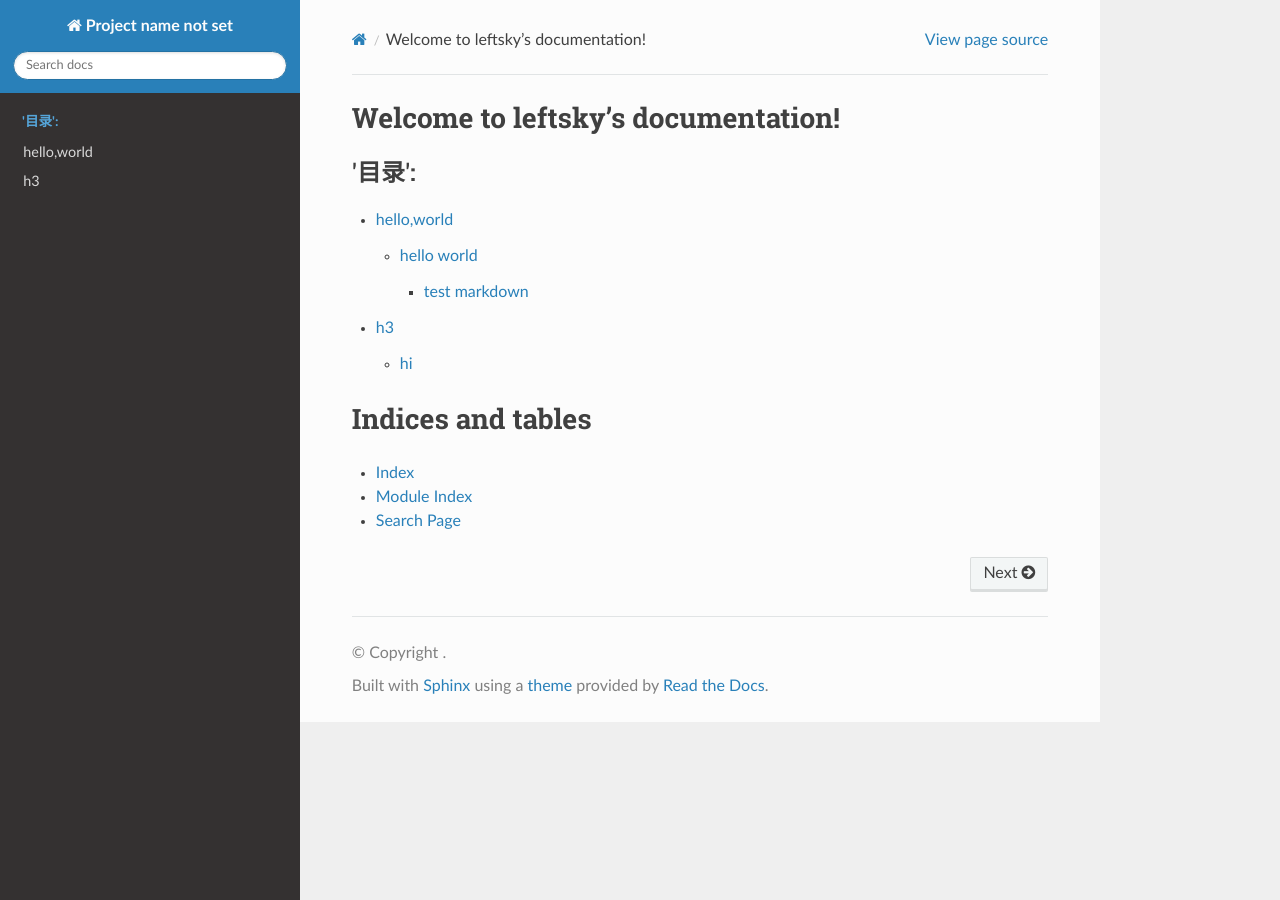
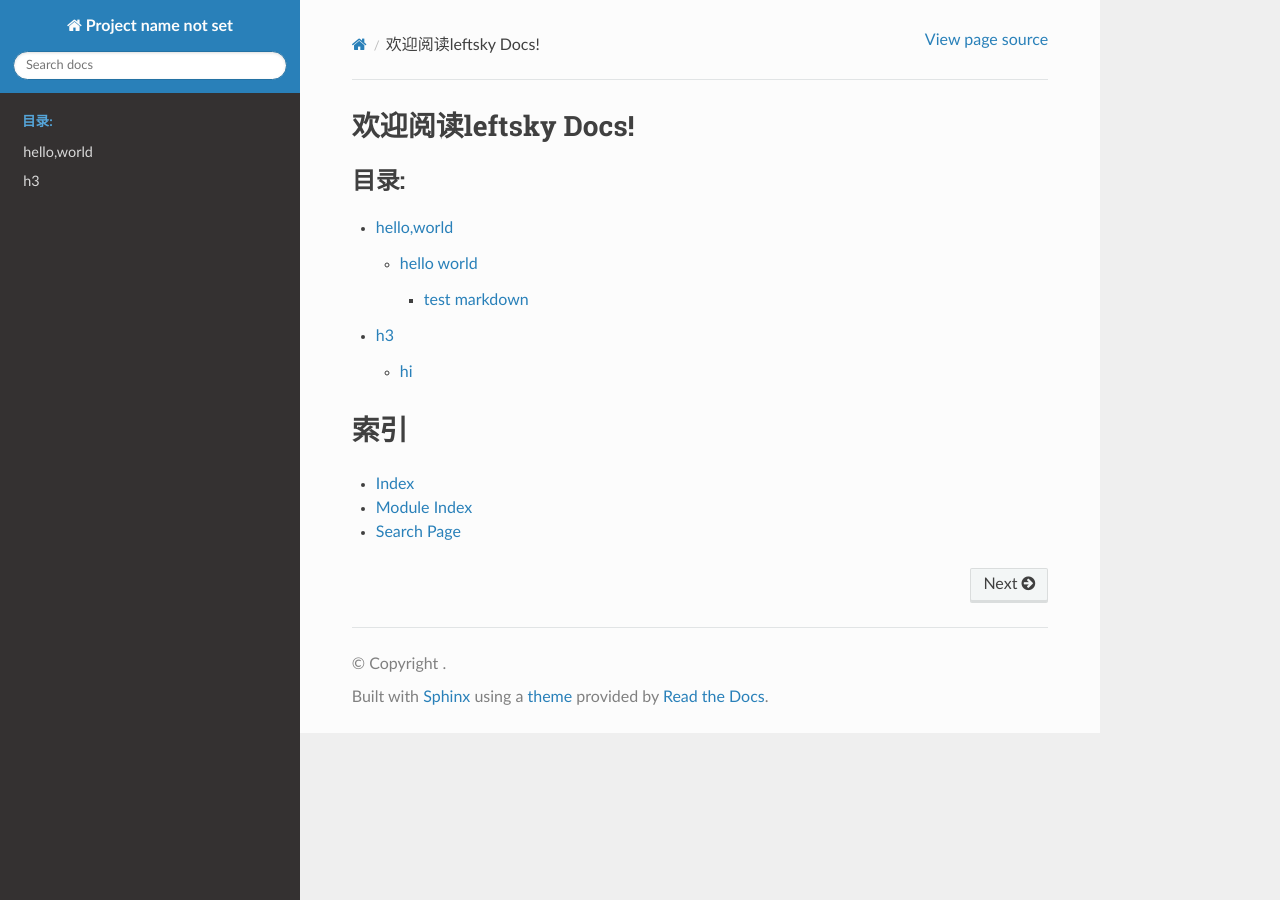
Before and after one commit to leftsky/doc, a Sphinx documentation site: the page built from source/index.rst, in a window 1280 px wide. Built offline with Sphinx 7.4.7 and the Read the Docs theme 2.0.0, drawn with Linux system fonts in a browser that asks for light colours; pages that are not in the unit, such as notebooks, are missing from menus.

Commit message:
no message

```diff
--- a/source/index.rst
+++ b/source/index.rst
@@ -3,18 +3,18 @@
    You can adapt this file completely to your liking, but it should at least
    contain the root `toctree` directive.
 
-Welcome to leftsky's documentation!
+欢迎阅读leftsky Docs!
 ===================================
 
 .. toctree::
    :maxdepth: 4
-   :caption: '目录':
+   :caption: 目录:
 
-   '笔记'
+   笔记
    hello
    h3
 
-Indices and tables
+索引
 ==================
 
 * :ref:`genindex`
```
